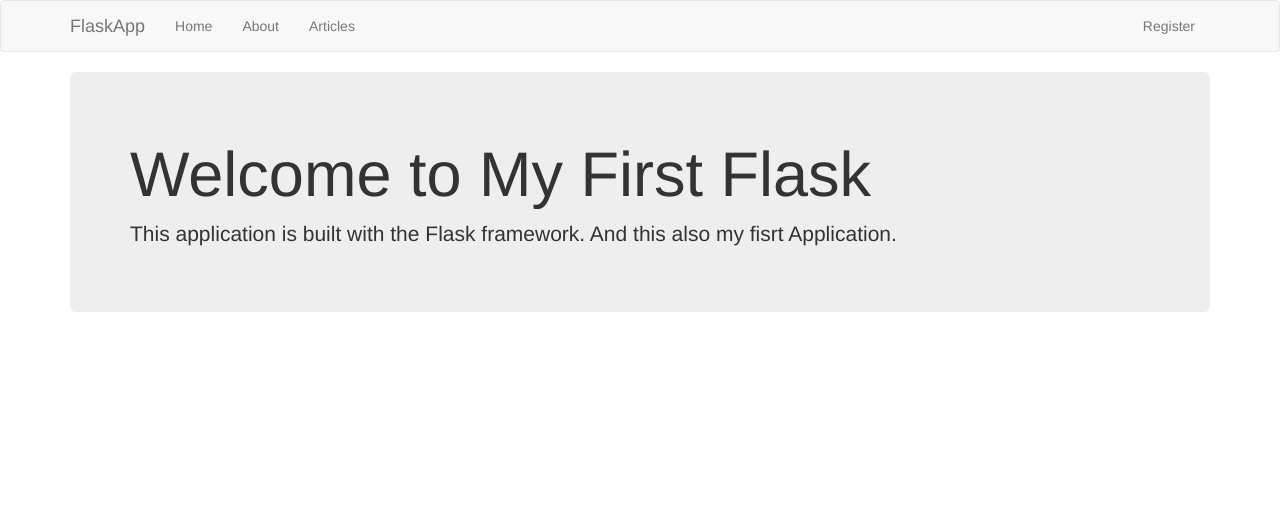
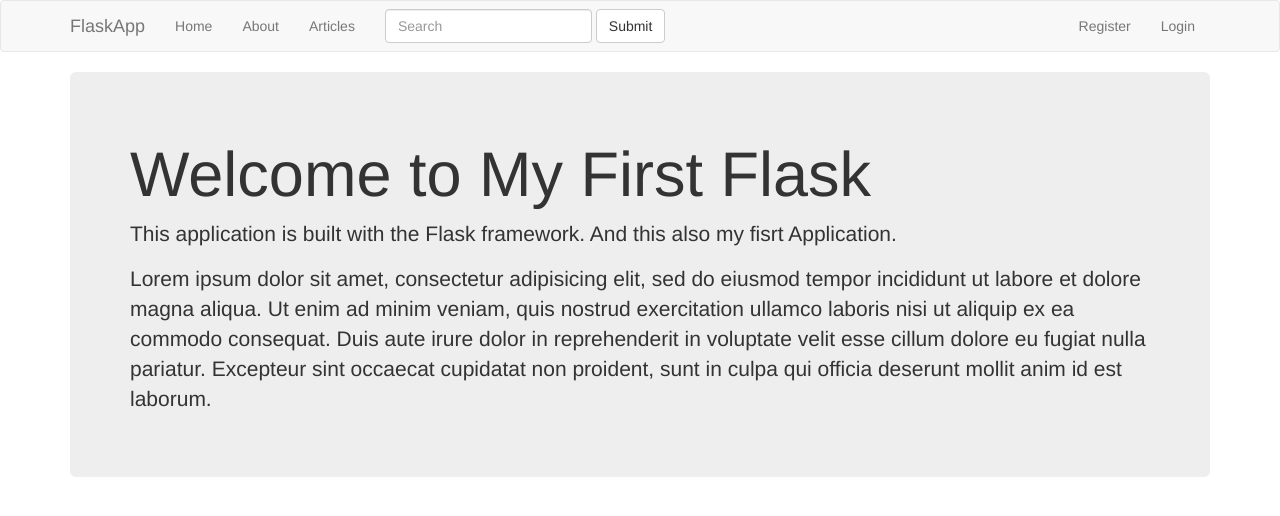
Before and after one commit to CraneJen/FlaskApp, a Flask app: page / in a window 1280 px wide. Shown: the top 516 px of the page. Run offline with Flask 2, Linux system fonts and the light colour scheme; some libraries are stand-ins or nearby versions.

Commit message:
Add login&logout control

```diff
--- a/flaskapp/app.py
+++ b/flaskapp/app.py
@@ -3,6 +3,8 @@ import psycopg2
 # from psycopg2.extensions import parse_dsn
 from wtforms import Form, TextField, StringField, PasswordField, validators
 from passlib.hash import sha256_crypt
+from functools import wraps
+# from reg_confirm import generete_token
 import os
 
 
@@ -11,6 +13,7 @@ app = Flask(__name__)
 conn = psycopg2.connect(os.environ['PSQL_DSN'])
 # secret key
 app.secret_key = os.environ['SECRET_KEY']
+app.security_key = os.environ['SECURITY_KEY']
 # debug
 app.debug = True
 
@@ -25,11 +28,7 @@ def about():
     return render_template('about.html')
 
 
-@app.route('/articles')
-def articles():
-    return render_template('articles.html')
-
-
+# Register Form
 class RegisterForm(Form):
     name = StringField('Name', [validators.Length(min=1, max=50)])
     username = StringField('Username', [validators.Length(min=1, max=25)])
@@ -41,6 +40,7 @@ class RegisterForm(Form):
     confirm = PasswordField('Confirm Password')
 
 
+# User Register
 @app.route('/register', methods=['GET', 'POST'])
 def register():
     form = RegisterForm(request.form)
@@ -54,6 +54,7 @@ def register():
         cur = conn.cursor()
 
         try:
+            # execute save user register info
             cur.execute("INSERT INTO users(name,username,email,password) VALUES(%s, %s, %s, %s)", (name, username, email, password))
             conn.commit()
             # close connect
@@ -65,9 +66,79 @@ def register():
             conn.rollback()
             # cur.close()
             flash('The username is be registerd!', 'warning')
+        # token = generete_token(email)
 
     return render_template('register.html', form=form)
 
 
+# User Login
+@app.route('/login', methods=['GET', 'POST'])
+def login():
+    if request.method == 'POST':
+        # get form field
+        username = request.form['username']
+        password_candidate = request.form['password']
+
+        # create cursor
+        cur = conn.cursor()
+        cur.execute("SELECT username,password FROM users WHERE username = '{}';".format(username))
+        data = cur.fetchone()
+        print(data)
+        if data:
+            password = data[1]
+            print(type(password))
+            if sha256_crypt.verify(password_candidate, password):
+                # app.logger.info("PASSWORD MATCH!")
+                session['logged_in'] = True
+                session['username'] = username
+                flash('You are login in!', 'success')
+                return redirect(url_for('dashboard'))
+
+            else:
+                error = 'Invalid login'
+                # app.logger.info("NO USER!")
+                return render_template('login.html', error=error)
+            # close sursor
+            cur.close()
+        else:
+            error = 'User not found!'
+            # app.logger.info("NO USER!")
+            return render_template('login.html', error=error)
+
+    return render_template('login.html')
+
+
+# Logout
+@app.route('/logout')
+def logout():
+    session.clear()
+    flash('You are logout', 'success')
+    return redirect(url_for('login'))
+
+
+def check_login(func):
+    @wraps(func)
+    def wrap(*args, **kwargs):
+        if 'logged_in' in session:
+            return func(*args, **kwargs)
+        else:
+            flash('Unauthorized login!', 'danger')
+            return redirect(url_for('login'))
+    return wrap
+
+
+# Dashboard
+@app.route('/dashboard')
+@check_login
+def dashboard():
+    return render_template('dashboard.html')
+
+
+@app.route('/articles')
+@check_login
+def articles():
+    return render_template('articles.html')
+
+
 if __name__ == '__main__':
     app.run()
--- a/flaskapp/templates/about.html
+++ b/flaskapp/templates/about.html
@@ -1,7 +1,7 @@
 {% extends "layout.html" %}
 
 {% block content %}
-    <div class="jumbotron text-center">
+    <div class="jumbotron">
         <h1>About Me</h1>
         <p>Lorem ipsum dolor sit amet, consectetur adipisicing elit, sed do eiusmod
         tempor incididunt ut labore et dolore magna aliqua. Ut enim ad minim veniam,
--- a/flaskapp/templates/include/messages.html
+++ b/flaskapp/templates/include/messages.html
@@ -5,3 +5,8 @@
     {% endfor %}
   {% endif %}
 {% endwith %}
+
+
+{% if error %}
+    <div class="alert alert-danger" >{{ error }} </div>
+{% endif %}
--- a/flaskapp/templates/include/navbar.html
+++ b/flaskapp/templates/include/navbar.html
@@ -18,8 +18,7 @@
             <li><a href="/">Home</a></li>
             <li><a href="/about">About</a></li>
             <li><a href="/articles">Articles</a></li>
-        <!--
-          <li class="dropdown">
+           <!--  <li class="dropdown">
                 <a href="#" class="dropdown-toggle" data-toggle="dropdown" role="button" aria-haspopup="true" aria-expanded="false">Dropdown <span class="caret"></span></a>
                 <ul class="dropdown-menu">
                     <li><a href="#">Action</a></li>
@@ -30,31 +29,33 @@
                     <li role="separator" class="divider"></li>
                     <li><a href="#">One more separated link</a></li>
                 </ul>
-        </li>
-        -->
+            </li> -->
             </ul>
-      <!--
+
             <form class="navbar-form navbar-left">
                 <div class="form-group">
                     <input type="text" class="form-control" placeholder="Search">
                 </div>
                 <button type="submit" class="btn btn-default">Submit</button>
             </form>
-      -->
+
             <ul class="nav navbar-nav navbar-right">
-        <li><a href="/register">Register</a></li>
-        <!--
+                {% if session.logged_in %}
                     <li class="dropdown">
-          <a href="#" class="dropdown-toggle" data-toggle="dropdown" role="button" aria-haspopup="true" aria-expanded="false">Dropdown <span class="caret"></span></a>
+                        <a href="/" class="dropdown-toggle" data-toggle="dropdown" role="button" aria-haspopup="true" aria-expanded="false"> {{ session.username }} <span class="caret"></span></a>
                         <ul class="dropdown-menu">
-            <li><a href="#">Action</a></li>
-            <li><a href="#">Another action</a></li>
+                            <li><a href="/logout">Logout</a></li>
+                       <!--      <li><a href="#">Another action</a></li>
                             <li><a href="#">Something else here</a></li>
                             <li role="separator" class="divider"></li>
-            <li><a href="#">Separated link</a></li>
+                            <li><a href="#">Separated link</a></li> -->
                         </ul>
                     </li>
-        -->
+                    <!-- <li><a href="/logout">Logout</a></li> -->
+                {% else %}
+                    <li><a href="/register">Register</a></li>
+                    <li><a href="/login">Login</a></li>
+                {% endif %}
             </ul>
         </div><!-- /.navbar-collapse -->
     </div><!-- /.container-fluid -->
--- a/flaskapp/templates/index.html
+++ b/flaskapp/templates/index.html
@@ -4,5 +4,13 @@
     <div class="jumbotron">
         <h1>Welcome to My First Flask</h1>
         <p>This application is built with the Flask framework. And this also my fisrt Application.</p>
+        <p>
+            Lorem ipsum dolor sit amet, consectetur adipisicing elit, sed do eiusmod
+        tempor incididunt ut labore et dolore magna aliqua. Ut enim ad minim veniam,
+        quis nostrud exercitation ullamco laboris nisi ut aliquip ex ea commodo
+        consequat. Duis aute irure dolor in reprehenderit in voluptate velit esse
+        cillum dolore eu fugiat nulla pariatur. Excepteur sint occaecat cupidatat non
+        proident, sunt in culpa qui officia deserunt mollit anim id est laborum.
+        </p>
     </div>
 {% endblock content %}
--- a/flaskapp/templates/layout.html
+++ b/flaskapp/templates/layout.html
@@ -13,6 +13,7 @@
 
         {% endblock content %}
     </div>
+    <script src="https://cdn.bootcss.com/jquery/1.12.4/jquery.min.js"></script>
     <script src="https://maxcdn.bootstrapcdn.com/bootstrap/3.3.7/js/bootstrap.min.js"></script>
 </body>
 </html>
--- a/flaskapp/templates/register.html
+++ b/flaskapp/templates/register.html
@@ -1,6 +1,7 @@
 {% extends "layout.html" %}
 
 {% block content %}
+    <div class=" well col-sm-4 col-sm-offset-4">
         <h1>Register</h1>
         {% from 'include/formhelpers.html' import render_field %}
         <form method="POST" action="">
@@ -19,6 +20,7 @@
             <div class="form-group">
                 {{ render_field(form.confirm, class = "form-control") }}
             </div>
-        <p><input type="submit" value="Submit" class="btn btn-primary"></p>
+            <p><input type="submit" value="Regist" class="btn btn-primary"></p>
         </form>
+    </div>
 {% endblock content %}
```
Also changed, not shown: flaskapp/reg_confirm.py (added, +21 -0 lines), flaskapp/templates/dashboard.html (added, +17 -0 lines), flaskapp/templates/login.html (added, +20 -0 lines). Lines whose indentation alone changed are shown as unchanged.
